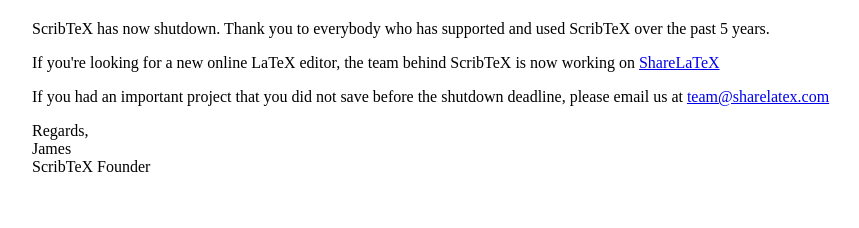
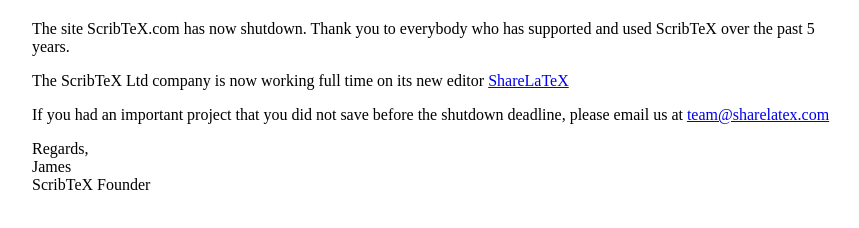
Before and after one commit to SvetlanaTkachenko/scribtex-goodbye, a plain HTML site: page index.html in a window 1280 px wide. Shown: the whole page, without its empty margins (208-1067 px from the left). Drawn offline with Linux system fonts and the light colour scheme.

Commit message:
changed message for scribtex shutdown to avoid confusion with sales to Scribtex

```diff
--- a/index.html
+++ b/index.html
@@ -1,11 +1,11 @@
 <html>
 	<head>
-		<title>ScribTeX Shut Down</title>
+		<title>ScribTeX is now ShareLaTeX.com</title>
 	</head>
 	<body style="max-width: 800px; padding: 20px; margin: auto;">
-		<p>ScribTeX has now shutdown. Thank you to everybody who has supported and used ScribTeX over the past 5 years.</p>
+		<p>The site ScribTeX.com has now shutdown. Thank you to everybody who has supported and used ScribTeX over the past 5 years.</p>
 
-		<p>If you're looking for a new online LaTeX editor, the team behind ScribTeX is now working on <a href="https://www.sharelatex.com">ShareLaTeX</a></p>
+		<p>The ScribTeX Ltd company is now working full time on its new editor <a href="https://www.sharelatex.com">ShareLaTeX</a></p>
 
 		<p>If you had an important project that you did not save before the shutdown deadline, please email us at <a href="mailto:team@sharelatex.com">team@sharelatex.com</a><p>
 
```
